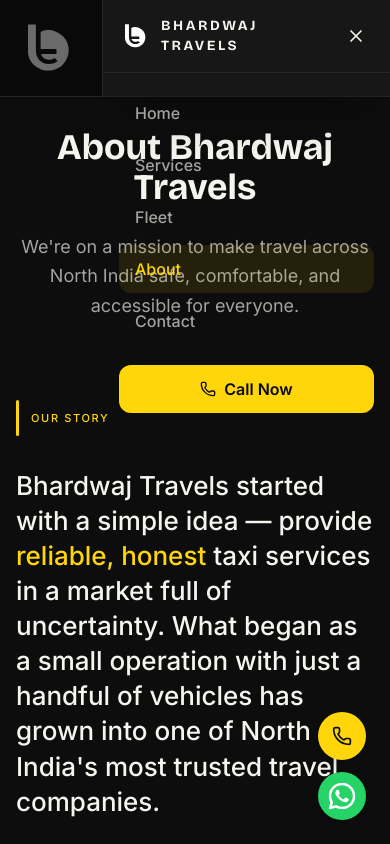
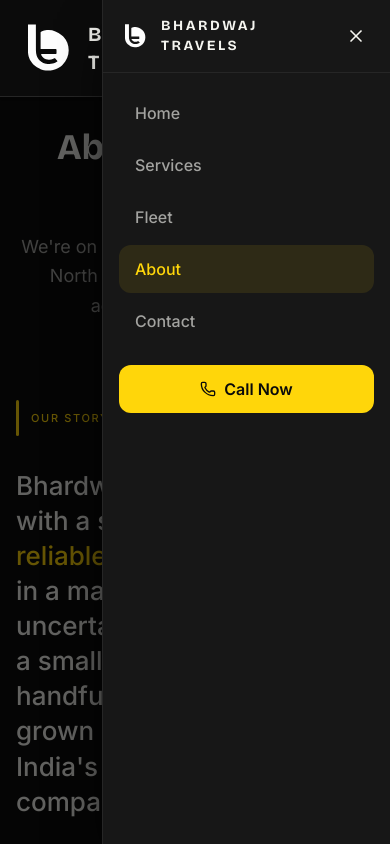
Before and after one commit to kartikbhardwajdev-27/bhardwaj-travels-website, a Next.js app: page /about in a window 390 px wide. Both pictures are taken after a click on the button "Toggle menu". Shown: the top 844 px of the page. Built offline with nearby package versions, Linux system fonts and the light colour scheme.

Commit message:
seo optimize

```diff
--- a/app/about/page.tsx
+++ b/app/about/page.tsx
@@ -2,9 +2,9 @@
 import AboutContent from "./AboutContent";
 
 export const metadata: Metadata = {
-  title: "About Us",
-  description:
-    "Learn about Bhardwaj Travels — North India's trusted taxi and travel service. Our story, our values, and why thousands of customers choose us.",
+  title: 'About Us – Bhardwaj Travels',
+  description: "Learn about Bhardwaj Travels – North India's trusted taxi service based in Zirakpur, Punjab. Over 5 lakh trips, 5-star rated, with experienced and verified drivers.",
+  alternates: { canonical: 'https://bhardwajtravels.com/about' },
 };
 
 export default function AboutPage() {
--- a/app/contact/page.tsx
+++ b/app/contact/page.tsx
@@ -2,9 +2,9 @@
 import ContactContent from "./ContactContent";
 
 export const metadata: Metadata = {
-  title: "Contact Us",
-  description:
-    "Book a ride or partner with Bhardwaj Travels. Get in touch via phone, email, or our online booking form. We respond within 2 hours.",
+  title: 'Contact Us – Book a Taxi or Get a Quote',
+  description: 'Contact Bhardwaj Travels to book a cab, get a custom quote, or enquire about tour packages. Call +91 94175 66648 or WhatsApp us anytime.',
+  alternates: { canonical: 'https://bhardwajtravels.com/contact' },
 };
 
 export default function ContactPage() {
--- a/app/fleet/page.tsx
+++ b/app/fleet/page.tsx
@@ -2,9 +2,9 @@
 import FleetContent from "./FleetContent";
 
 export const metadata: Metadata = {
-  title: "Our Fleet",
-  description:
-    "Explore our well-maintained fleet of sedans, SUVs, premium cars, and tempo travellers. Find the perfect vehicle for your journey with Bhardwaj Travels.",
+  title: 'Our Fleet – Sedan, SUV, Premium & Tempo Traveller',
+  description: 'Choose from our well-maintained fleet – Swift Dzire, Honda Amaze, Innova Crysta, XUV700, BMW 5 Series, Mercedes, and Tempo Travellers for groups. Available 24/7 across North India.',
+  alternates: { canonical: 'https://bhardwajtravels.com/fleet' },
 };
 
 export default function FleetPage() {
--- a/app/layout.tsx
+++ b/app/layout.tsx
@@ -18,20 +18,32 @@
 });
 
 export const metadata: Metadata = {
-  metadataBase: new URL("https://bhardwajtravels.com"),
+  metadataBase: new URL('https://bhardwajtravels.com'),
   title: {
-    default: "Bhardwaj Travels | Taxi & Travel Service — North India",
-    template: "%s — Bhardwaj Travels | Taxi & Travel North India",
+    default: 'Bhardwaj Travels – Taxi & Cab Service in North India',
+    template: '%s | Bhardwaj Travels',
   },
-  description:
-    "Reliable taxi and travel services across North India. Outstation, airport transfers, weddings, corporate rentals, and tour packages. Book your ride today!",
+  description: 'Book reliable taxi and cab services across North India. Outstation trips, airport transfers, wedding fleet, corporate rentals & tour packages from Zirakpur, Chandigarh.',
+  keywords: ['taxi service Zirakpur', 'cab service Chandigarh', 'outstation taxi North India', 'airport transfer Chandigarh', 'Bhardwaj Travels'],
+  authors: [{ name: 'Bhardwaj Travels' }],
+  creator: 'Bhardwaj Travels',
   openGraph: {
-    type: "website",
-    locale: "en_IN",
-    siteName: "Bhardwaj Travels",
+    type: 'website',
+    locale: 'en_IN',
+    url: 'https://bhardwajtravels.com',
+    siteName: 'Bhardwaj Travels',
+    title: 'Bhardwaj Travels – Taxi & Cab Service in North India',
+    description: 'Reliable taxi services across North India. Outstation, airport, weddings, corporate travel from Zirakpur & Chandigarh.',
   },
   twitter: {
-    card: "summary_large_image",
+    card: 'summary_large_image',
+    title: 'Bhardwaj Travels – Taxi & Cab Service in North India',
+    description: 'Reliable taxi services across North India. Outstation, airport, weddings, corporate travel.',
+  },
+  robots: {
+    index: true,
+    follow: true,
+    googleBot: { index: true, follow: true },
   },
 };
 
@@ -43,6 +55,7 @@
   return (
     <html
       lang="en"
+      data-scroll-behavior="smooth"
       className={`${bricolage.variable} ${inter.variable} h-full antialiased`}
     >
       <body className="min-h-full flex flex-col font-body">
--- a/app/page.tsx
+++ b/app/page.tsx
@@ -4,6 +4,12 @@
 import PackagesHighlight from "@/components/home/PackagesHighlight";
 import WhyChooseUs from "@/components/home/WhyChooseUs";
 import CtaBanner from "@/components/home/CtaBanner";
+
+export const metadata = {
+  title: 'Bhardwaj Travels – Trusted Taxi Service from Zirakpur & Chandigarh',
+  description: 'Book a taxi from Zirakpur or Chandigarh for outstation trips, airport transfers, weddings, corporate travel & tour packages across North India. 24/7 service, verified drivers.',
+  alternates: { canonical: 'https://bhardwajtravels.com' },
+};
 
 export default function Home() {
   return (
--- a/app/robots.ts
+++ b/app/robots.ts
@@ -1,11 +1,8 @@
-import type { MetadataRoute } from "next";
+import { MetadataRoute } from 'next';
 
 export default function robots(): MetadataRoute.Robots {
   return {
-    rules: {
-      userAgent: "*",
-      allow: "/",
-    },
-    sitemap: "https://bhardwajtravels.com/sitemap.xml",
+    rules: { userAgent: '*', allow: '/', disallow: '/api/' },
+    sitemap: 'https://bhardwajtravels.com/sitemap.xml',
   };
 }
--- a/app/services/page.tsx
+++ b/app/services/page.tsx
@@ -2,9 +2,9 @@
 import ServicesContent from "./ServicesContent";
 
 export const metadata: Metadata = {
-  title: "Our Services",
-  description:
-    "From local city taxis to outstation trips, airport transfers, tour packages, wedding bookings, and corporate rentals — Bhardwaj Travels has you covered.",
+  title: 'Our Services – Taxi, Outstation, Airport, Wedding & Corporate',
+  description: 'Explore all travel services by Bhardwaj Travels – local city taxi, outstation intercity trips, airport pickup & drop, tour packages, wedding bookings, and corporate rentals across North India.',
+  alternates: { canonical: 'https://bhardwajtravels.com/services' },
 };
 
 export default function ServicesPage() {
--- a/app/sitemap.ts
+++ b/app/sitemap.ts
@@ -1,13 +1,11 @@
-import type { MetadataRoute } from "next";
+import { MetadataRoute } from 'next';
 
 export default function sitemap(): MetadataRoute.Sitemap {
-  const baseUrl = "https://bhardwajtravels.com";
-
   return [
-    { url: baseUrl, lastModified: new Date(), changeFrequency: "weekly", priority: 1 },
-    { url: `${baseUrl}/services`, lastModified: new Date(), changeFrequency: "monthly", priority: 0.8 },
-    { url: `${baseUrl}/fleet`, lastModified: new Date(), changeFrequency: "monthly", priority: 0.8 },
-    { url: `${baseUrl}/about`, lastModified: new Date(), changeFrequency: "monthly", priority: 0.7 },
-    { url: `${baseUrl}/contact`, lastModified: new Date(), changeFrequency: "monthly", priority: 0.9 },
+    { url: 'https://bhardwajtravels.com', lastModified: new Date(), changeFrequency: 'weekly', priority: 1 },
+    { url: 'https://bhardwajtravels.com/services', lastModified: new Date(), changeFrequency: 'monthly', priority: 0.9 },
+    { url: 'https://bhardwajtravels.com/fleet', lastModified: new Date(), changeFrequency: 'monthly', priority: 0.8 },
+    { url: 'https://bhardwajtravels.com/about', lastModified: new Date(), changeFrequency: 'yearly', priority: 0.6 },
+    { url: 'https://bhardwajtravels.com/contact', lastModified: new Date(), changeFrequency: 'yearly', priority: 0.7 },
   ];
 }
--- a/components/layout/Navbar.tsx
+++ b/components/layout/Navbar.tsx
@@ -1,6 +1,7 @@
 "use client";
 
 import { useState, useEffect, useRef } from "react";
+import { createPortal } from "react-dom";
 import Link from "next/link";
 import Image from "next/image";
 import { usePathname } from "next/navigation";
@@ -19,8 +20,11 @@
   const [isOpen, setIsOpen] = useState(false);
   const [scrolled, setScrolled] = useState(false);
   const [navVisible, setNavVisible] = useState(true);
+  const [mounted, setMounted] = useState(false);
   const lastScrollY = useRef(0);
   const pathname = usePathname();
+
+  useEffect(() => { setMounted(true); }, []);
 
   useEffect(() => {
     const handleScroll = () => {
@@ -68,7 +72,7 @@
               priority
             />
             <span
-              className={`hidden sm:block font-display font-bold text-xl sm:text-2xl lg:text-3xl tracking-[0.15em] uppercase transition-colors ${
+              className={`hidden min-[380px]:block font-display font-bold text-xl sm:text-2xl lg:text-3xl tracking-[0.15em] uppercase transition-colors ${
                 useLightText ? "text-white" : "text-foreground"
               }`}
             >
@@ -121,7 +125,22 @@
         </div>
       </div>
 
-      {/* Mobile Menu */}
+      {mounted && createPortal(
+        <>
+          {/* Mobile Overlay */}
+          <AnimatePresence>
+            {isOpen && (
+              <motion.div
+                initial={{ opacity: 0 }}
+                animate={{ opacity: 1 }}
+                exit={{ opacity: 0 }}
+                onClick={() => setIsOpen(false)}
+                style={{ position: 'fixed', inset: 0, backgroundColor: 'rgba(0,0,0,0.6)', zIndex: 30 }}
+              />
+            )}
+          </AnimatePresence>
+
+          {/* Mobile Drawer */}
           <AnimatePresence>
             {isOpen && (
               <motion.div
@@ -129,28 +148,16 @@
                 animate={{ opacity: 1, x: 0 }}
                 exit={{ opacity: 0, x: "100%" }}
                 transition={{ type: "spring", damping: 25, stiffness: 200 }}
-            className="fixed top-0 right-0 bottom-0 w-[min(288px,85vw)] shadow-2xl z-50 lg:hidden border-l border-soft-gray"
-            style={{ backgroundColor: '#171717' }}
+                style={{ backgroundColor: '#171717', position: 'fixed', top: 0, right: 0, bottom: 0, width: 'min(288px, 85vw)', zIndex: 50, borderLeft: '1px solid #262626', boxShadow: '0 25px 50px -12px rgba(0,0,0,0.9)' }}
               >
-            <div className="flex items-center justify-between p-4 border-b border-soft-gray">
+                <div className="flex items-center justify-between p-4 border-b border-soft-gray" style={{ backgroundColor: '#171717' }}>
                   <div className="flex items-center gap-2.5">
-                <Image
-                  src="/logo.svg"
-                  alt="Bhardwaj Travels"
-                  width={1024}
-                  height={1024}
-                  sizes="32px"
-                  className="h-8 w-8 shrink-0"
-                />
+                    <Image src="/logo.svg" alt="Bhardwaj Travels" width={1024} height={1024} sizes="32px" className="h-8 w-8 shrink-0" />
                     <span className="font-display font-bold text-sm tracking-[0.18em] uppercase text-foreground">
                       Bhardwaj Travels
                     </span>
                   </div>
-              <button
-                onClick={() => setIsOpen(false)}
-                className="p-2 rounded-lg hover:bg-soft-gray text-foreground"
-                aria-label="Close menu"
-              >
+                  <button onClick={() => setIsOpen(false)} className="p-2 rounded-lg hover:bg-soft-gray text-foreground" aria-label="Close menu">
                     <X className="w-5 h-5" />
                   </button>
                 </div>
@@ -179,19 +186,9 @@
               </motion.div>
             )}
           </AnimatePresence>
-
-      {/* Mobile Overlay */}
-      <AnimatePresence>
-        {isOpen && (
-          <motion.div
-            initial={{ opacity: 0 }}
-            animate={{ opacity: 1 }}
-            exit={{ opacity: 0 }}
-            onClick={() => setIsOpen(false)}
-            className="fixed inset-0 bg-black/60 z-30 lg:hidden"
-          />
+        </>,
+        document.body
       )}
-      </AnimatePresence>
     </nav>
   );
 }
```
Lines whose indentation alone changed are shown as unchanged.
